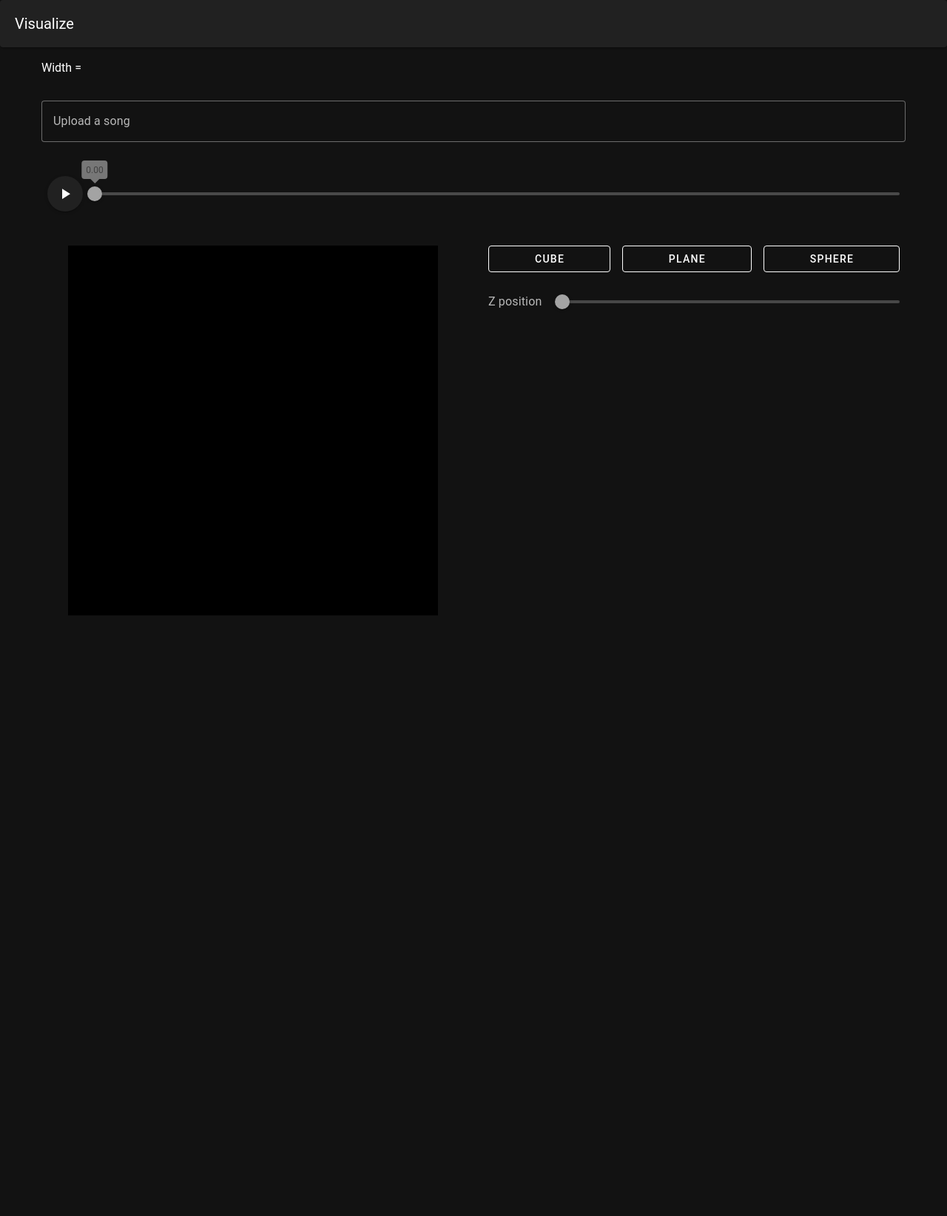
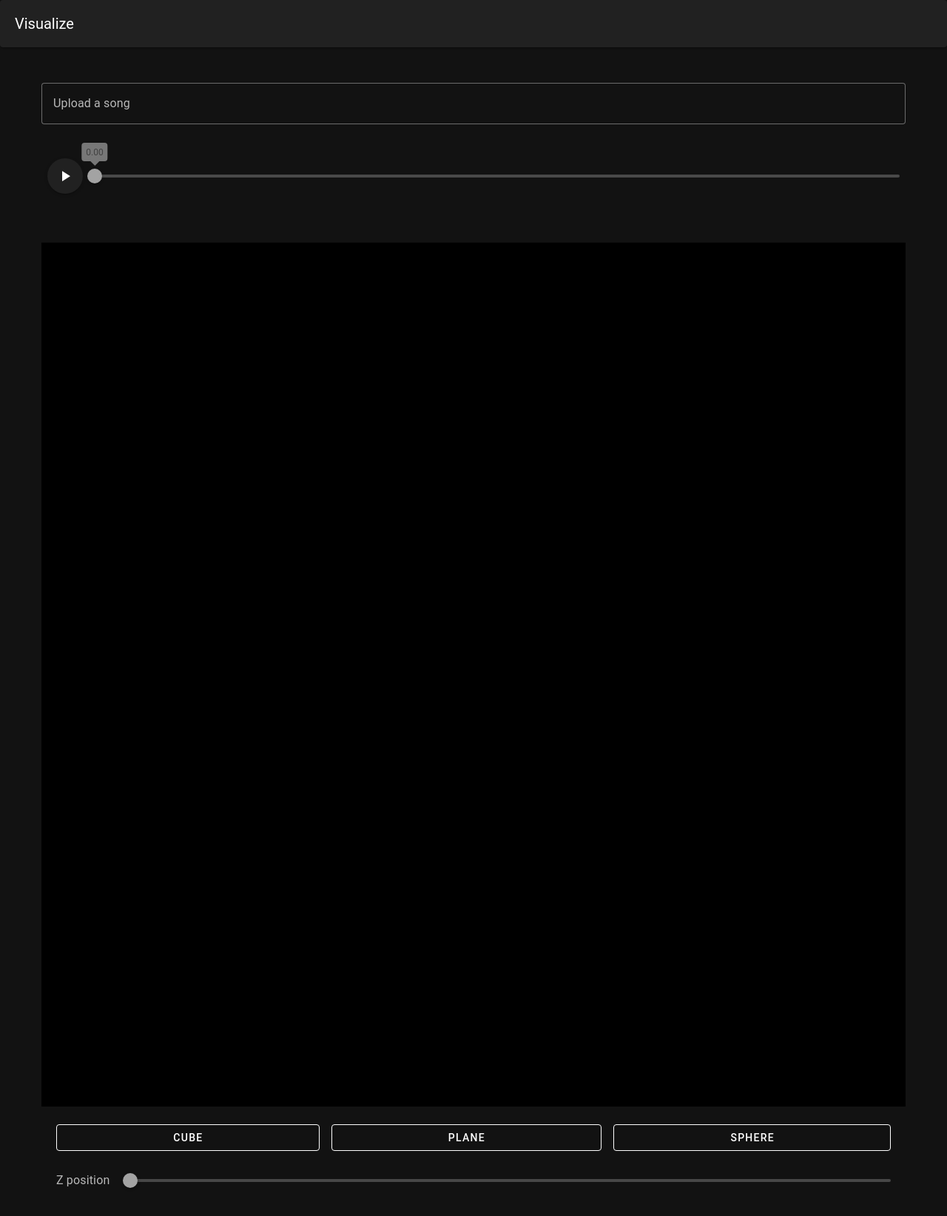
Before and after one commit to campbell-frost/Visualize, a Vue app: page / in a window 1280 px wide. Shown: the top 1644 px of the page at 74% size. Before the commit the page ends 848 px from the top, so only its background shows below. Built offline with nearby package versions, Linux system fonts and the light colour scheme.

Commit message:
refactored code into multiple components

```diff
--- a/components.d.ts
+++ b/components.d.ts
@@ -7,6 +7,7 @@ export {}
 
 declare module 'vue' {
   export interface GlobalComponents {
+    Canvas: typeof import('./src/components/Canvas.vue')['default']
     Navbar: typeof import('./src/components/Navbar.vue')['default']
     RouterLink: typeof import('vue-router')['RouterLink']
     RouterView: typeof import('vue-router')['RouterView']
--- /dev/null
+++ b/src/components/Canvas.vue
@@ -0,0 +1,113 @@
+<template>
+  <v-container ref="containerWidth">
+
+    <v-col>
+      <div ref="canvas" class="canvas"></div>
+    </v-col>
+    <v-col>
+      <div class="d-flex justify-space-between mb-6">
+        <v-btn class="flex-grow-1 mx-2" variant="outlined" @click="toggleShape('cube')">Cube</v-btn>
+        <v-btn class="flex-grow-1 mx-2" variant="outlined" @click="toggleShape('plane')">Plane</v-btn>
+        <v-btn class="flex-grow-1 mx-2" variant="outlined" @click="toggleShape('sphere')">Sphere</v-btn>
+      </div>
+      <v-slider v-model="zPos" label="Z position" :step="1" max="100" min="2" track-color="grey"></v-slider>
+    </v-col>
+  </v-container>
+</template>
+
+
+<script>
+import { ref, onMounted, watch } from 'vue';
+import { useElementSize } from '@vueuse/core'
+import * as THREE from 'three';
+
+export default {
+  name: 'ThreeScene',
+  setup() {
+    const canvas = ref(null);
+    const zPos = ref(1);
+    const currentShape = ref('plane');
+    const containerWidth = ref(null);
+    const prevWidth = ref(null);
+    const { width } = useElementSize(containerWidth);
+    let scene, camera, renderer;
+
+    const createScene = () => {
+      scene = new THREE.Scene();
+      camera = new THREE.PerspectiveCamera(75, 1, 0.1, 1000);
+      renderer = new THREE.WebGLRenderer();
+      renderer.setSize(width, width);
+      canvas.value?.appendChild(renderer.domElement);
+      return { scene, camera, renderer };
+    };
+
+    const createCube = () => {
+      const geometry = new THREE.BoxGeometry(10, 10, 10);
+      const material = new THREE.MeshBasicMaterial({ color: '#ffffff' });
+      return new THREE.Mesh(geometry, material);
+    };
+
+    const createPlane = () => {
+      const geometry = new THREE.PlaneGeometry(10, 10);
+      const material = new THREE.MeshBasicMaterial({ color: '#ffffff' });
+      return new THREE.Mesh(geometry, material);
+    };
+
+    const createSphere = () => {
+      const geometry = new THREE.SphereGeometry(5, 32, 32);
+      const material = new THREE.MeshBasicMaterial({ color: '#ffffff' });
+      return new THREE.Mesh(geometry, material);
+    };
+
+    const toggleShape = (shape) => {
+      currentShape.value = shape;
+      scene.clear();
+      const shapeToAdd =
+        shape === 'cube'
+          ? createCube()
+          : shape === 'plane'
+            ? createPlane()
+            : createSphere();
+      scene.add(shapeToAdd);
+    };
+
+    const updateRendererSize = () => {
+      if (prevWidth.value !== width.value) {
+        renderer.setSize(width.value, width.value);
+        camera.aspect = 1;
+        camera.updateProjectionMatrix();
+        prevWidth.value = width.value;
+      }
+    };
+
+    // Runs when the page loads
+    onMounted(() => {
+      const { scene, camera, renderer } = createScene();
+      toggleShape('plane');
+
+      updateRendererSize();
+
+      const animate = function () {
+        requestAnimationFrame(animate);
+        scene.children.forEach((child) => {
+          child.rotation.x += 0.01;
+          child.rotation.y += 0.01;
+        });
+        renderer.render(scene, camera);
+      };
+
+      animate();
+
+      watch(zPos, (newValue) => {
+        camera.position.z = parseFloat(newValue);
+      });
+    });
+
+    watch(width, () => {
+      updateRendererSize();
+    });
+
+    return { canvas, zPos, toggleShape, containerWidth, width };
+  }
+};
+</script>
--- a/src/components/Visualize.vue
+++ b/src/components/Visualize.vue
@@ -1,8 +1,5 @@
 <template>
   <v-container ref="containerWidth" class="container">
-    <div ref="el">
-      Width = {{ Width }}
-
       <v-row class="mt-5">
         <v-col>
           <v-file-input label="Upload a song" chips clearable v-model="soundFile" @change="loadAudio" variant="outlined"
@@ -18,83 +15,22 @@
           </v-slider>
         </v-col>
       </v-row>
-      <v-row>
-        <v-col>
-          <div ref="canvas" class="canvas"></div>
-        </v-col>
-        <v-col>
-          <div class="d-flex justify-space-between mb-6">
-            <v-btn class="flex-grow-1 mx-2" variant="outlined" @click="toggleShape('cube')">Cube</v-btn>
-            <v-btn class="flex-grow-1 mx-2" variant="outlined" @click="toggleShape('plane')">Plane</v-btn>
-            <v-btn class="flex-grow-1 mx-2" variant="outlined" @click="toggleShape('sphere')">Sphere</v-btn>
-          </div>
-          <v-slider v-model="zPos" label="Z position" :step="1" max="100" min="2" track-color="grey"></v-slider>
-        </v-col>
-      </v-row>
-    </div>
   </v-container>
 </template>
 
 <script>
-import { ref, onMounted, watch } from 'vue';
-import { useElementSize } from '@vueuse/core'
-import * as THREE from 'three';
+import { ref } from 'vue';
+
 
 export default {
-  name: 'ThreeScene',
+  name: 'MusicPlayer',
   setup() {
-    const canvas = ref(null);
-    const containerWidth = ref(null);
-    const zPos = ref(1);
+
     const soundFile = ref(null);
     const isPlaying = ref(false);
     const audioElement = ref(null);
     const currentTime = ref(0);
     const duration = ref(0);
-    const currentShape = ref('plane');
-    const el = ref(null)
-    const {width} = useElementSize(el);
-    let scene, camera, renderer;
-
-    const createScene = () => {
-      scene = new THREE.Scene();
-      camera = new THREE.PerspectiveCamera(75, 1, 0.1, 1000);
-      renderer = new THREE.WebGLRenderer();
-      renderer.setSize(500, 500);
-      canvas.value?.appendChild(renderer.domElement);
-      return { scene, camera, renderer };
-    };
-
-    const createCube = () => {
-      const geometry = new THREE.BoxGeometry(10, 10, 10);
-      const material = new THREE.MeshBasicMaterial({ color: '#ffffff' });
-      return new THREE.Mesh(geometry, material);
-    };
-
-    const createPlane = () => {
-      const geometry = new THREE.PlaneGeometry(10, 10);
-      const material = new THREE.MeshBasicMaterial({ color: '#ffffff' });
-      return new THREE.Mesh(geometry, material);
-    };
-
-    const createSphere = () => {
-      const geometry = new THREE.SphereGeometry(5, 32, 32);
-      const material = new THREE.MeshBasicMaterial({ color: '#ffffff' });
-      return new THREE.Mesh(geometry, material);
-    };
-
-    const toggleShape = (shape) => {
-      currentShape.value = shape;
-      scene.clear();
-      const shapeToAdd =
-        shape === 'cube'
-          ? createCube()
-          : shape === 'plane'
-            ? createPlane()
-            : createSphere();
-      scene.add(shapeToAdd);
-    };
-
     const loadAudio = () => {
       if (soundFile.value) {
         audioElement.value = new Audio(URL.createObjectURL(soundFile.value));
@@ -120,7 +56,6 @@ export default {
       }
     };
 
-
     // Not working yet
     const seekAudio = () => {
       if (audioElement.value) {
@@ -128,32 +63,7 @@ export default {
       }
     };
 
-    // Runs when the page loads
-    onMounted(() => {
-      const { scene, camera, renderer } = createScene();
-      toggleShape('plane');
-
-      console.log(containerWidth.value?.clientWidth);
-
-      // Animate function
-      const animate = function () {
-        requestAnimationFrame(animate);
-        scene.children.forEach((child) => {
-          child.rotation.x += 0.01;
-          child.rotation.y += 0.01;
-        });
-        renderer.render(scene, camera);
-      };
-
-      animate();
-
-      // Watches for changes in zPos and update camera position accordingly
-      watch(zPos, (newValue) => {
-        camera.position.z = parseFloat(newValue);
-      });
-    });
-
-    return { canvas, zPos, toggleShape, soundFile, isPlaying, togglePlayback, currentTime, duration, loadAudio, seekAudio, el, width };
+    return { soundFile, isPlaying, togglePlayback, currentTime, duration, loadAudio, seekAudio, };
   }
 };
 </script>
@@ -165,6 +75,10 @@ export default {
   text-align: center;
 }
 
+.container{
+  width: 1000px;
+}
+
 .play-pause-btn {
   position: relative;
   z-index: 1;
--- a/src/pages/index.vue
+++ b/src/pages/index.vue
@@ -1,6 +1,7 @@
 <template>
   <Navbar />
   <Visualize />
+  <Canvas />
 </template>
 
 <script lang="ts" setup>
```
